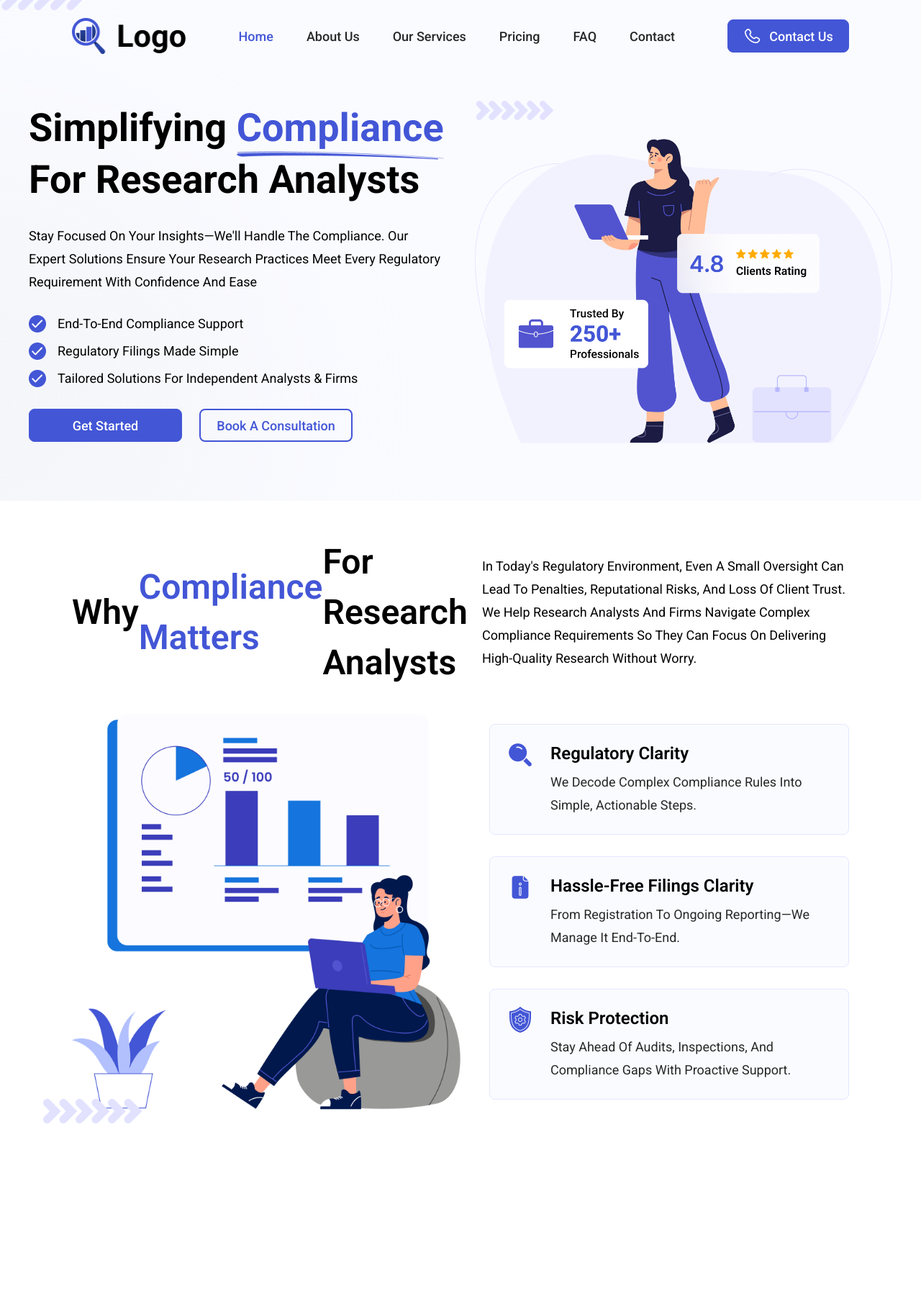
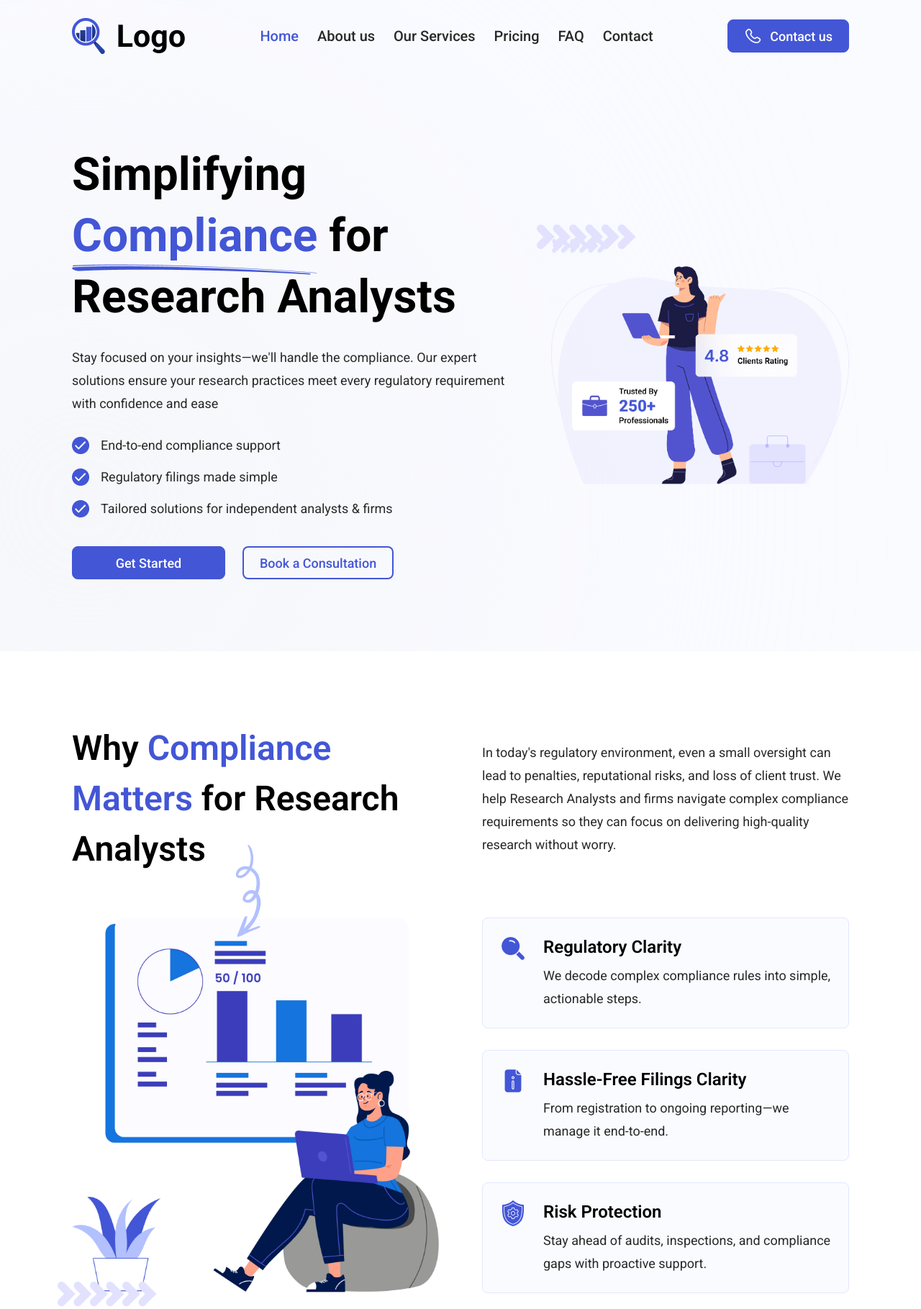
Before and after one commit to vaibhav-pruthi/-Figma-Compliance-, a website built with Vite: page index.html in a window 1280 px wide. Shown: the whole page at 72% size. Before the commit the page ends 1592 px from the top, so only its background shows below. Built offline with nearby package versions, Linux system fonts and the light colour scheme.

Commit message:
Revert "style: align desktop layout and typography specs with figma measurements"
This reverts commit 6f07dc2c8f5bdcb34315e616d6bcb1c74dde0478.

```diff
--- a/css/styles.css
+++ b/css/styles.css
@@ -17,7 +17,7 @@
   --font-primary: 'Roboto', sans-serif;
   --font-rating: 'Inter', sans-serif;
 
-  --container-max: 1240px; /* Exact container width for 1440px figma page (1440 - 200 padding) */
+  --container-max: 1200px; /* Aligned for standard desktop viewports */
   --container-padding-desktop: 100px;
   --container-padding-tablet: 40px;
   --container-padding-mobile: 20px;
@@ -42,7 +42,7 @@
 
 html {
   scroll-behavior: smooth;
-  overflow-x: hidden; /* Prevent horizontal scrolling */
+  overflow-x: hidden; /* Prevent horizontal scrolling at all costs */
 }
 
 body {
@@ -109,7 +109,6 @@ button {
   line-height: normal;
   white-space: nowrap;
   transition: all 0.2s ease-in-out;
-  text-transform: capitalize;
 }
 
 .btn--primary {
@@ -155,8 +154,8 @@ button {
 
 .logo__img {
   display: block;
-  width: 158.71px;
-  height: 58px;
+  width: 158px;
+  height: 50px;
   object-fit: contain;
 }
 
@@ -186,13 +185,11 @@ button {
 }
 
 .navbar__link {
-  font-size: 18px; /* Body Medium spec */
+  font-size: 20px; /* Title typography */
   font-weight: 500;
-  line-height: 21px;
   color: var(--color-text-muted);
   transition: color 0.2s;
-  padding: 10px;
-  text-transform: capitalize;
+  padding: 8px 0;
 }
 
 .navbar__link:hover,
@@ -204,10 +201,6 @@ button {
   display: flex;
   align-items: center;
   gap: 16px;
-}
-
-.btn--contact {
-  width: 169px; /* Precise Figma width */
 }
 
 .navbar__menu-btn {
@@ -297,12 +290,11 @@ button {
   align-items: center;
   gap: 16px;
   padding: 12px;
-  font-size: 19px; /* Mobile Title link */
+  font-size: 19px; /* Mobile Title */
   font-weight: 500;
   color: var(--color-text-muted);
   border-radius: var(--radius-sm);
   transition: all 0.2s ease;
-  text-transform: capitalize;
 }
 
 .mobile-menu__link:hover,
@@ -324,8 +316,7 @@ button {
   position: relative;
   background: var(--color-bg-light);
   overflow: hidden;
-  height: 829px; /* Exact Figma Section height */
-  width: 100%;
+  padding-top: var(--navbar-height-desktop);
 }
 
 .hero__bg-blur {
@@ -334,33 +325,28 @@ button {
   height: 974px;
   left: -368px;
   top: 212px;
-  background: #F5F6FA;
+  background: var(--color-blur);
   border-radius: 50%;
-  filter: blur(125px); /* Exact Figma Ellipse 8 Blur */
+  filter: blur(250px);
   pointer-events: none;
   z-index: 1;
 }
 
 .hero__inner {
   position: relative;
-  width: 1440px;
-  height: 829px;
-  margin: 0 auto;
-  padding-left: 72px;   /* Exact Figma Group 11 left offset */
-  padding-right: 22.87px; /* Leftover right margin */
-  display: flex;
-  align-items: flex-start;
+  display: grid;
+  grid-template-columns: minmax(auto, 606px) 1.1fr;
+  align-items: center;
+  gap: 60px;
+  padding-top: 100px;
+  padding-bottom: 100px;
   z-index: 2;
 }
 
 .hero__content {
   display: flex;
   flex-direction: column;
-  gap: 26px; /* Exact Figma Frame 249 Gap */
-  width: 606px;
-  height: 651px;
-  margin-top: 180px; /* Exact Figma Group 11 top offset */
-  position: relative;
+  gap: 26px;
 }
 
 .hero__title {
@@ -369,10 +355,6 @@ button {
   font-weight: 700;
   line-height: 85px;
   color: var(--color-text);
-  width: 620px;
-  height: 255px;
-  text-transform: capitalize;
-  position: relative;
 }
 
 .text-highlight--underlined {
@@ -383,7 +365,7 @@ button {
 .hero__underline {
   position: absolute;
   left: 0;
-  bottom: -8px;
+  bottom: -12px;
   width: 100%;
   height: auto;
   pointer-events: none;
@@ -393,28 +375,22 @@ button {
   font-size: 18px; /* Body Regular */
   font-weight: 400;
   line-height: 32px;
-  color: var(--color-text);
-  width: 606px;
-  height: 96px;
-  text-transform: capitalize;
+  color: var(--color-text-muted);
 }
 
 .hero__features {
   display: flex;
   flex-direction: column;
-  gap: 6px; /* Exact Figma Frame 1151 Gap */
-  width: 466px;
-  height: 176px;
+  gap: 12px;
 }
 
 .hero__feature {
   display: flex;
   align-items: center;
-  gap: 16px; /* Exact Figma bullet gap */
-  font-size: 18px; /* Body Regular */
+  gap: 16px;
+  font-size: 18px; /* Body Regular / Medium */
   line-height: 32px;
-  color: var(--color-text);
-  text-transform: capitalize;
+  color: var(--color-text-muted);
 }
 
 .hero__check-img {
@@ -426,26 +402,24 @@ button {
 .hero__buttons {
   display: flex;
   align-items: center;
-  gap: 24px; /* Exact Figma Frame 32 Gap */
-  width: 450px;
-  height: 46px;
+  gap: 24px;
+  flex-wrap: wrap;
+  margin-top: 10px;
 }
 
 /* Hero Visual */
 .hero__visual {
-  position: absolute;
-  left: 677.87px; /* Exact Figma Group 21 left offset */
-  top: 156px;    /* Exact Figma Group 21 top offset */
-  width: 739.13px;
-  height: 607px;
+  position: relative;
   display: flex;
   justify-content: center;
   align-items: center;
+  width: 100%;
 }
 
 .hero__banner-img {
   width: 100%;
-  height: 100%;
+  height: auto;
+  max-width: 100%;
   object-fit: contain;
 }
 
@@ -464,7 +438,7 @@ button {
    ========================================================================== */
 .compliance {
   background: var(--color-white);
-  padding: 50px 0; /* Vertical padding 50px matching the figma 50px 100px spec */
+  padding: 100px 0;
   position: relative;
   overflow: hidden;
 }
@@ -472,18 +446,14 @@ button {
 .compliance__inner {
   display: flex;
   flex-direction: column;
-  gap: 36px; /* Exact Figma gap between header and body */
-  width: 100%;
+  gap: 60px;
 }
 
 .compliance__header {
-  display: flex;
-  flex-direction: row;
-  justify-content: space-between;
+  display: grid;
+  grid-template-columns: 1fr 1fr;
   align-items: center;
-  gap: 33px; /* Exact Figma gap between title and desc */
-  width: 100%;
-  height: 140px;
+  gap: 60px;
   position: relative;
 }
 
@@ -492,19 +462,16 @@ button {
   font-weight: 600;
   line-height: 70px;
   color: var(--color-text);
-  width: 603.5px;
-  height: 140px;
-  text-transform: capitalize;
-  display: flex;
-  align-items: center;
+  position: relative;
 }
 
 .compliance__title-arrow {
   position: absolute;
-  left: calc(50% - 18px); /* Centered in the 33px gap between columns */
-  top: 30px;
+  left: 48%;
+  top: 80%;
   width: 36px;
   height: 129px;
+  transform: translateX(-50%);
   pointer-events: none;
   z-index: 10;
 }
@@ -513,41 +480,35 @@ button {
   font-size: 18px; /* Body Regular */
   font-weight: 400;
   line-height: 32px;
-  color: var(--color-text);
-  width: 603.5px;
-  height: 128px;
-  text-transform: capitalize;
+  color: var(--color-text-muted);
 }
 
 .compliance__body {
-  display: flex;
-  flex-direction: row;
+  display: grid;
+  grid-template-columns: 1fr 1fr;
   align-items: center;
-  gap: 52px; /* Exact Figma gap between illustration and cards */
-  width: 100%;
-  height: 594px;
+  gap: 60px;
 }
 
 .compliance__illustration {
   position: relative;
-  width: 594px;
-  height: 594px;
+  width: 100%;
   display: flex;
   justify-content: center;
   align-items: center;
-  flex-shrink: 0;
 }
 
 .compliance__illustration-img {
   width: 100%;
-  height: 100%;
+  height: auto;
+  max-width: 100%;
   object-fit: contain;
 }
 
 .compliance__illustration-chevron {
   position: absolute;
   bottom: -20px;
-  left: -40px;
+  left: -20px;
   width: 138px;
   height: auto;
   z-index: 3;
@@ -558,9 +519,6 @@ button {
   display: flex;
   flex-direction: column;
   gap: 30px;
-  width: 594px;
-  height: 594px;
-  justify-content: center;
 }
 
 .feature-card {
@@ -598,7 +556,6 @@ button {
   font-weight: 600;
   line-height: 32px;
   color: var(--color-text);
-  text-transform: capitalize;
 }
 
 .feature-card__text {
@@ -606,77 +563,6 @@ button {
   font-weight: 400;
   line-height: 32px;
   color: var(--color-text-muted);
-  text-transform: capitalize;
-}
-
-/* ==========================================================================
-   Intermediate Desktop (max-width: 1399px)
-   ========================================================================== */
-@media (max-width: 1399px) and (min-width: 1025px) {
-  .hero {
-    height: auto;
-  }
-  .hero__bg-blur {
-    width: 700px;
-    height: 700px;
-  }
-  .hero__inner {
-    width: 100%;
-    height: auto;
-    padding-left: var(--container-padding-tablet);
-    padding-right: var(--container-padding-tablet);
-    display: grid;
-    grid-template-columns: 1fr 1fr;
-    gap: 40px;
-    align-items: center;
-    padding-top: 140px;
-    padding-bottom: 80px;
-  }
-  .hero__content {
-    width: 100%;
-    height: auto;
-    margin-top: 0;
-  }
-  .hero__title {
-    width: 100%;
-    height: auto;
-    font-size: 54px;
-    line-height: 72px;
-  }
-  .hero__description {
-    width: 100%;
-    height: auto;
-  }
-  .hero__features {
-    width: 100%;
-    height: auto;
-  }
-  .hero__visual {
-    position: static;
-    width: 100%;
-    height: auto;
-  }
-  .compliance__header {
-    height: auto;
-    gap: 30px;
-  }
-  .compliance__title,
-  .compliance__description {
-    width: 50%;
-    height: auto;
-  }
-  .compliance__title-arrow {
-    display: none;
-  }
-  .compliance__body {
-    height: auto;
-    gap: 40px;
-  }
-  .compliance__illustration,
-  .compliance__cards {
-    width: 50%;
-    height: auto;
-  }
 }
 
 /* ==========================================================================
@@ -708,70 +594,22 @@ button {
   .hero__title {
     font-size: 54px; /* Tablet H1 */
     line-height: 75px;
-    width: 100%;
-    height: auto;
   }
 
   .compliance__title {
     font-size: 46px; /* Tablet H2 */
     line-height: 60px;
-    width: 100%;
-    height: auto;
-  }
-
-  .hero {
-    height: auto;
   }
 
   .hero__inner {
-    width: 100%;
-    height: auto;
-    display: grid;
     grid-template-columns: 1.2fr 1fr;
     gap: 40px;
-    padding-top: 120px;
+    padding-top: 80px;
     padding-bottom: 80px;
-    padding-left: var(--container-padding-tablet);
-    padding-right: var(--container-padding-tablet);
-  }
-
-  .hero__content {
-    width: 100%;
-    height: auto;
-    margin-top: 0;
-  }
-
-  .hero__description {
-    width: 100%;
-    height: auto;
-  }
-
-  .hero__features {
-    width: 100%;
-    height: auto;
-  }
-
-  .hero__buttons {
-    width: 100%;
-  }
-
-  .hero__visual {
-    position: static;
-    width: 100%;
-    height: auto;
   }
 
   .compliance__header {
-    flex-direction: column;
-    height: auto;
-    align-items: stretch;
-    gap: 20px;
-  }
-
-  .compliance__title,
-  .compliance__description {
-    width: 100%;
-    height: auto;
+    gap: 40px;
   }
 
   .compliance__title-arrow {
@@ -779,16 +617,7 @@ button {
   }
 
   .compliance__body {
-    flex-direction: column;
-    height: auto;
-    align-items: stretch;
     gap: 40px;
-  }
-
-  .compliance__illustration,
-  .compliance__cards {
-    width: 100%;
-    height: auto;
   }
 
   .hero__decoration-chevron {
@@ -833,6 +662,13 @@ button {
     box-shadow: 0 2px 10px rgba(0, 0, 0, 0.05);
   }
 
+  .hero__bg-blur {
+    width: 300px;
+    height: 300px;
+    left: -100px;
+    top: 50px;
+  }
+
   .navbar__inner {
     height: var(--navbar-height-mobile);
   }
@@ -847,7 +683,6 @@ button {
 
   .hero {
     padding-top: 0;
-    height: auto;
   }
 
   .hero__inner {
@@ -856,8 +691,6 @@ button {
     padding-top: 40px;
     padding-bottom: 60px;
     text-align: center;
-    padding-left: var(--container-padding-mobile);
-    padding-right: var(--container-padding-mobile);
   }
 
   .hero__content {
@@ -896,12 +729,19 @@ button {
   }
 
   .compliance__header {
+    grid-template-columns: 1fr;
     text-align: center;
+    gap: 20px;
   }
 
   .compliance__description {
     max-width: 600px;
     margin: 0 auto;
+  }
+
+  .compliance__body {
+    grid-template-columns: 1fr;
+    gap: 50px;
   }
 
   .compliance__illustration {
@@ -936,13 +776,6 @@ button {
   .mobile-menu__link {
     font-size: 19px; /* Mobile Title link */
   }
-
-  .hero__bg-blur {
-    width: 300px;
-    height: 300px;
-    left: -100px;
-    top: 50px;
-  }
 }
 
 /* ==========================================================================
--- a/index.html
+++ b/index.html
@@ -109,7 +109,7 @@
           </ul>
           <div class="hero__buttons">
             <a href="#" class="btn btn--primary btn--fixed">Get Started</a>
-            <a href="#" class="btn btn--outline btn--fixed">Book a Consultation</a>
+            <a href="#" class="btn btn--outline">Book a Consultation</a>
           </div>
         </div>
 
```
